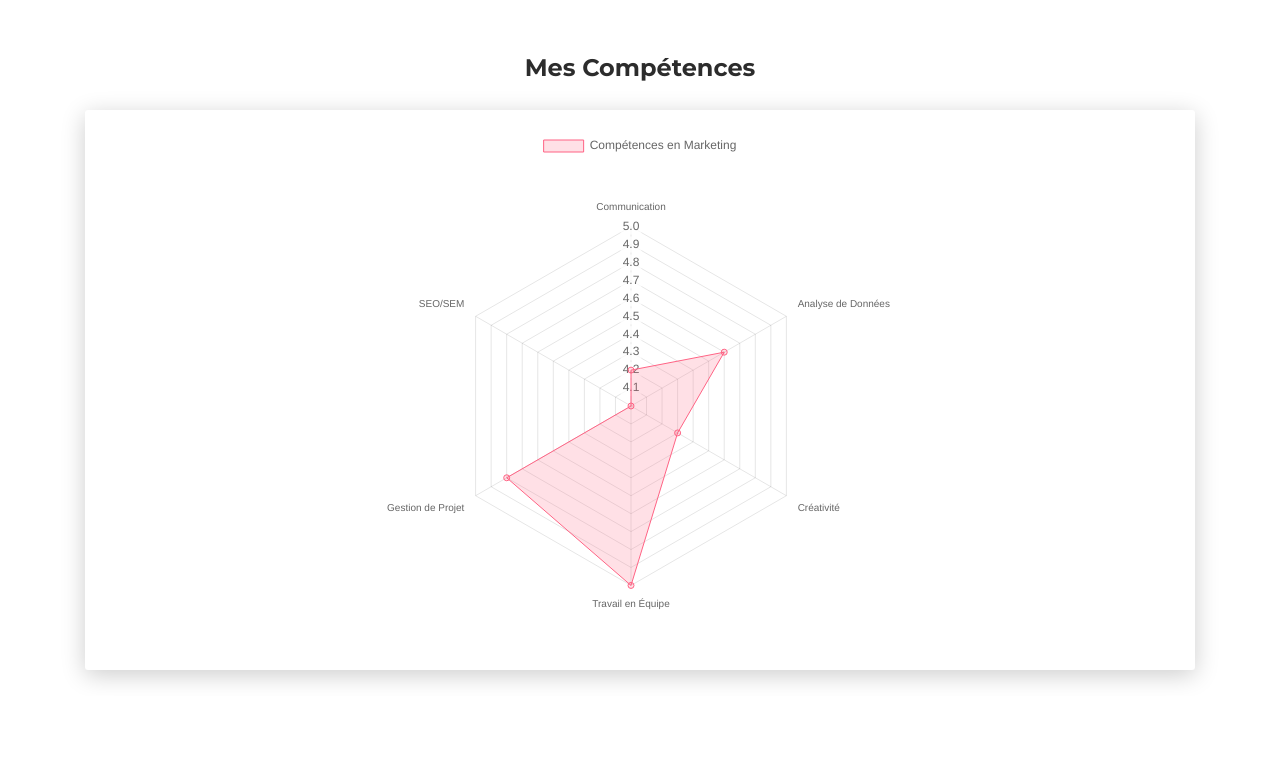
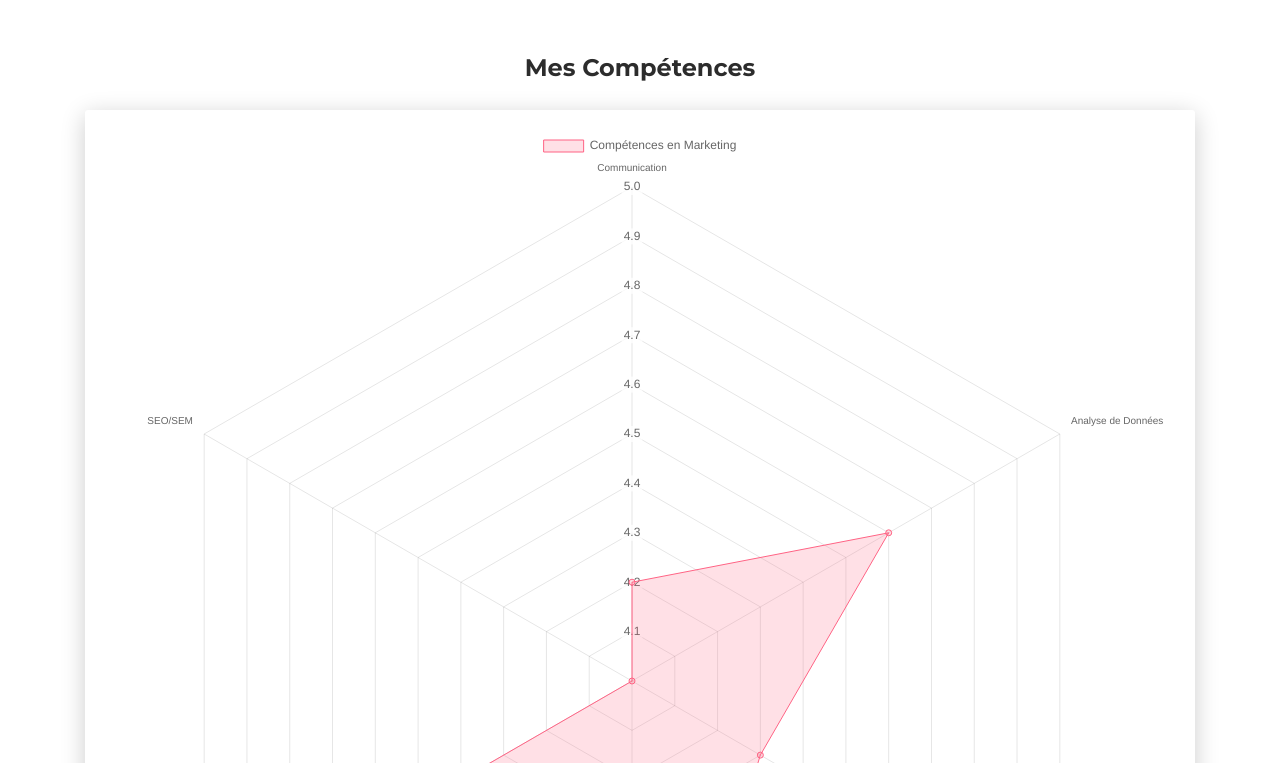
Before and after one commit to Bastien-Pesenti/cv, a plain HTML site: page index.html in a window 1280 px wide. Shown: the part 1420-2183 px from the top of the page. Drawn offline with nearby package versions, Linux system fonts and the light colour scheme.

Commit message:
Update index.html

```diff
--- a/index.html
+++ b/index.html
@@ -217,7 +217,7 @@
     <div class="card" data-aos="fade-up" data-aos-anchor-placement="top-bottom">
       <div class="card-body">
         <div class="row">
-        <div class="container" style="width: 50%; height: 50%;">
+        <div class="container">
     <canvas id="skillsChart"></canvas>
 </div>
         </div>
```
